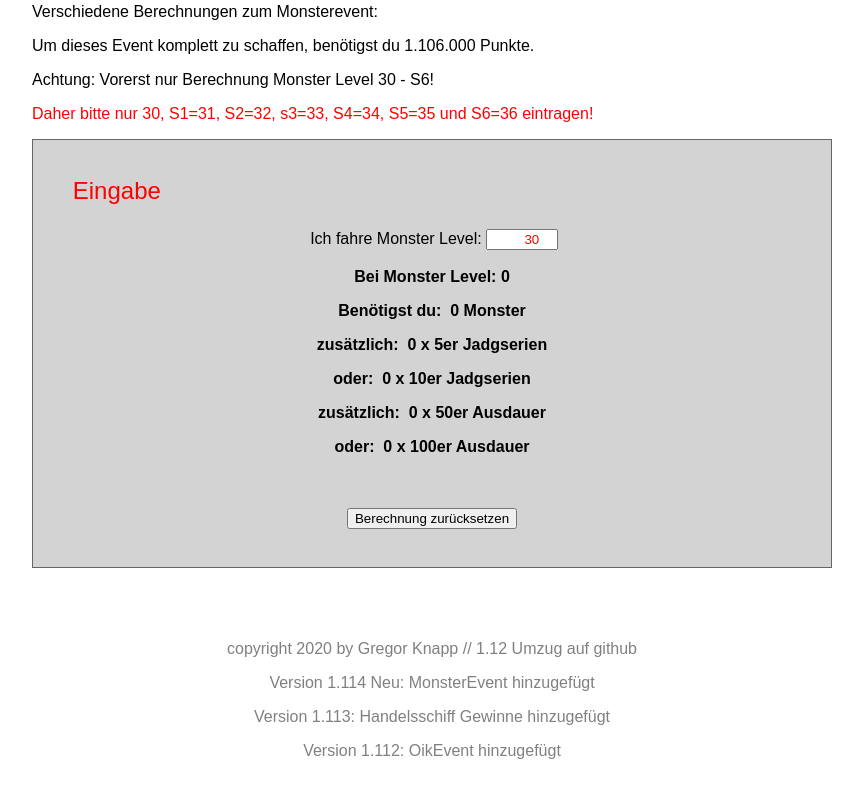
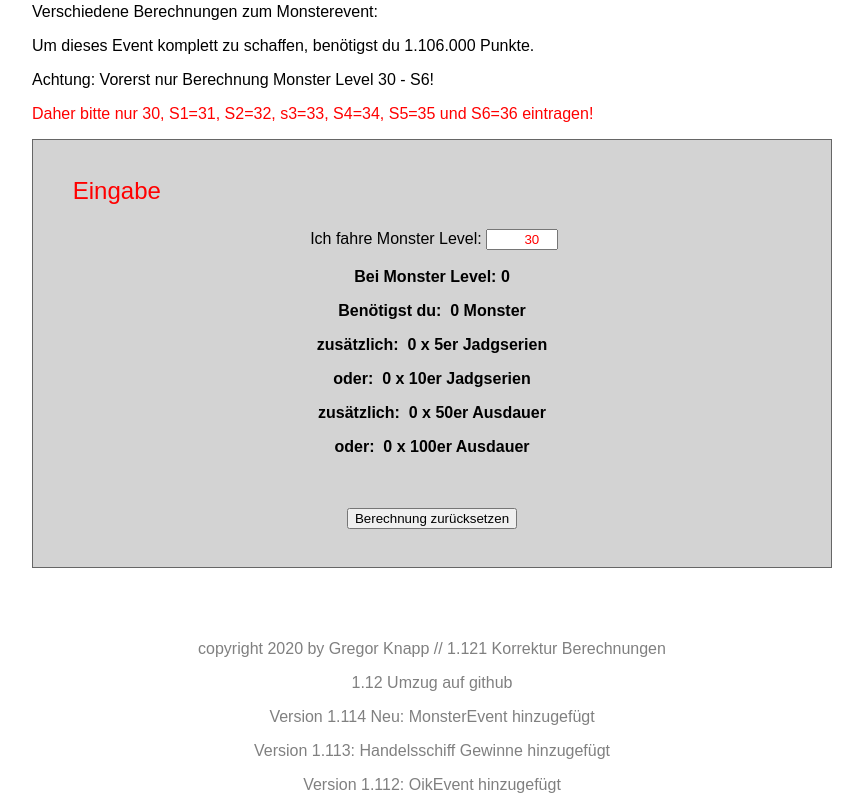
Before and after one commit to tow-calc/calculator, a plain HTML site: page index.html in a window 1280 px wide. Shown: the part 2646-3456 px from the top of the page, without its empty margins (208-1071 px from the left). Before the commit the page ends 3422 px from the top, so only its background shows below. Drawn offline with Linux system fonts and the light colour scheme.

Commit message:
Update index.html

```diff
--- a/index.html
+++ b/index.html
@@ -241,7 +241,8 @@
         </div>
         <div id="footer">
             <br>
-            copyright 2020 by Gregor Knapp // 1.12 Umzug auf github
+            copyright 2020 by Gregor Knapp // 1.121 Korrektur Berechnungen
+            <p>1.12 Umzug auf github</p>
             <p>Version 1.114 Neu: MonsterEvent hinzugefügt</p>
             <p>Version 1.113: Handelsschiff Gewinne hinzugefügt</p>
             <p>Version 1.112: OikEvent hinzugefügt</p>
```
